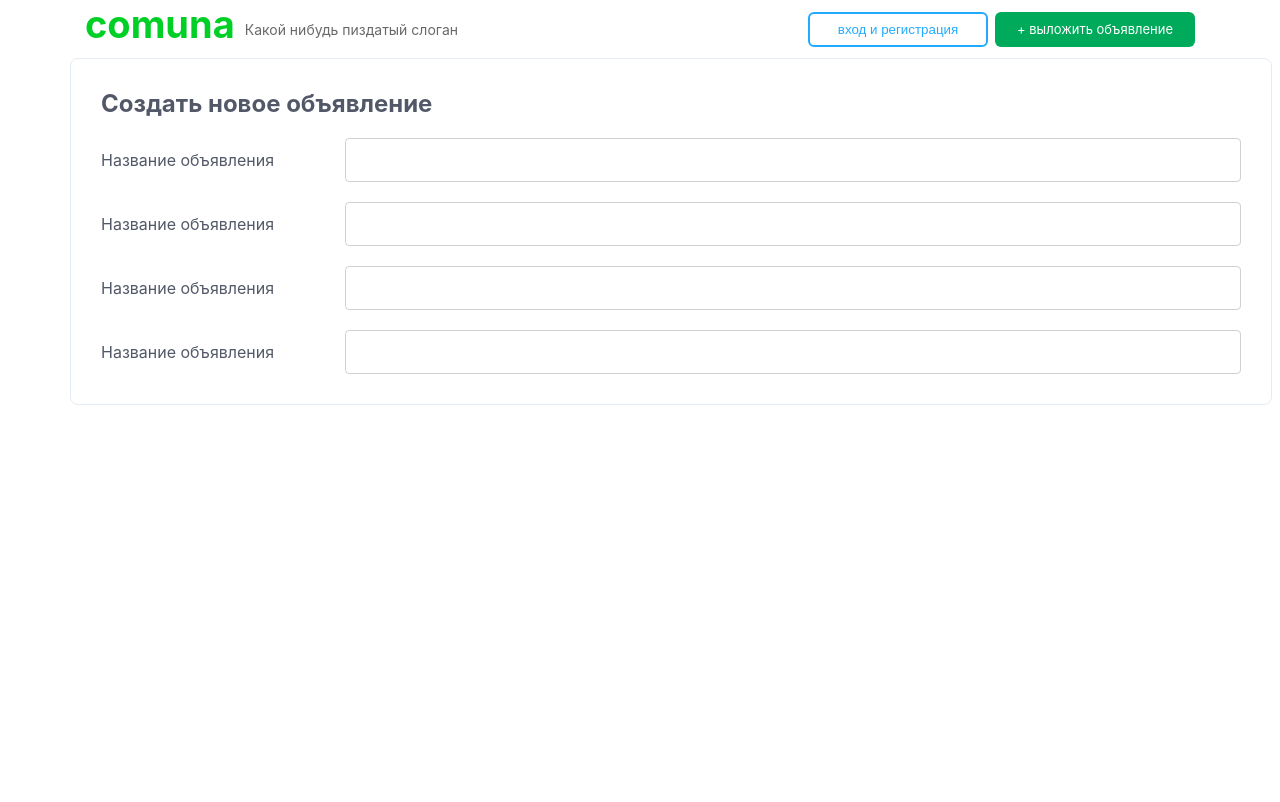
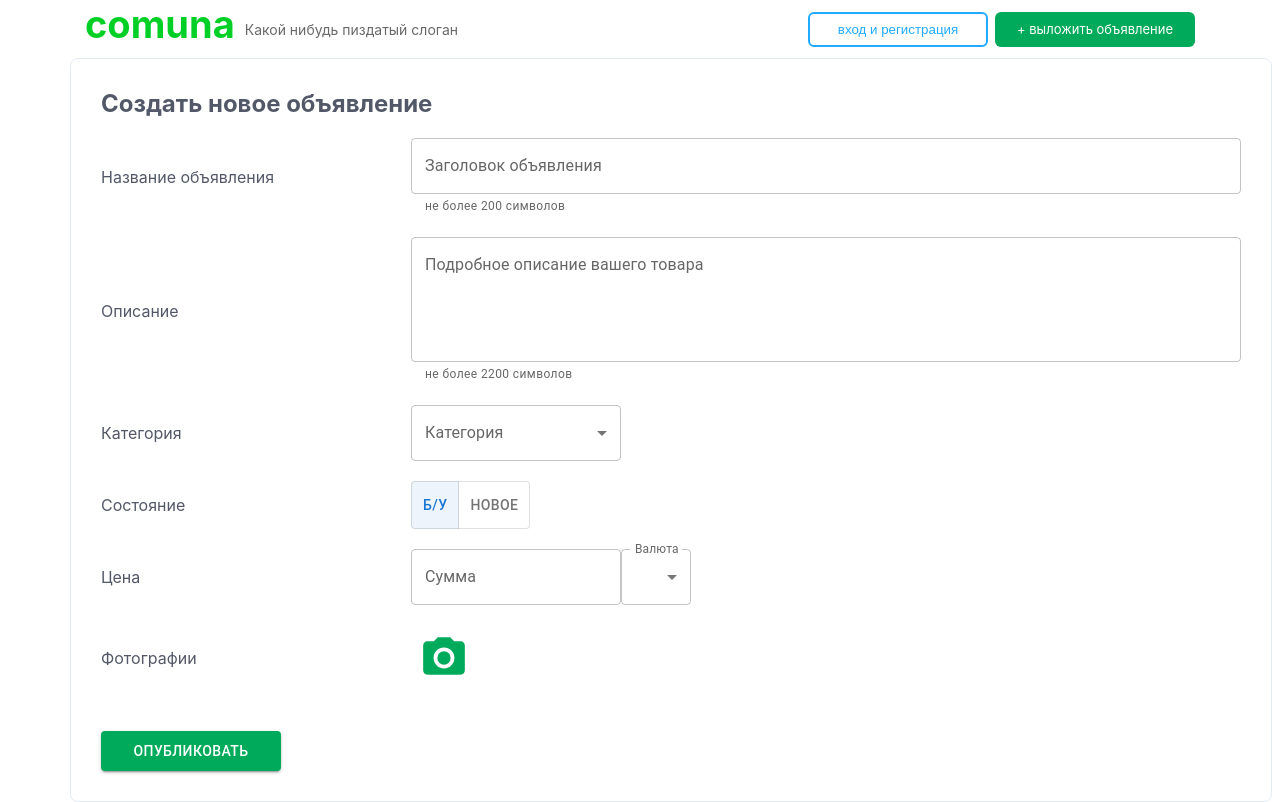
Before and after one commit to GaltDaniil/comuna-client, a React (Create React App) app: page /createad in a window 1280 px wide. Built offline with nearby package versions, Linux system fonts and the light colour scheme; no server answers.

Commit message:
редактирование раздела с созданием объявления

```diff
--- a/package.json
+++ b/package.json
@@ -9,6 +9,7 @@
     "@fortawesome/free-regular-svg-icons": "^6.3.0",
     "@fortawesome/free-solid-svg-icons": "^6.3.0",
     "@fortawesome/react-fontawesome": "^0.2.0",
+    "@mui/icons-material": "^5.11.11",
     "@mui/lab": "^5.0.0-alpha.120",
     "@mui/material": "^5.11.10",
     "@mui/styled-engine-sc": "^5.11.9",
--- a/src/axios.js
+++ b/src/axios.js
@@ -1,7 +1,7 @@
 import axios from 'axios';
 
 const instance = axios.create({
-    baseURL: 'https://balimood.ru/api',
+    baseURL: 'http://localhost:4444',
 });
 
 instance.interceptors.request.use((config) => {
--- a/src/components/Header/index.js
+++ b/src/components/Header/index.js
@@ -6,8 +6,6 @@ import { Link } from 'react-router-dom';
 import { setIsOpenEnter } from '../../redux/slices/EnterSlice';
 import { selectIsLogin } from '../../redux/slices/AuthSlice';
 import { logout } from '../../redux/slices/AuthSlice';
-
-import { Button } from '@mui/material';
 import { FontAwesomeIcon } from '@fortawesome/react-fontawesome';
 import { faArrowRightFromBracket } from '@fortawesome/free-solid-svg-icons';
 import { faUser } from '@fortawesome/free-solid-svg-icons';
@@ -41,7 +39,9 @@ export const Header = () => {
             <p style={{}}>Какой нибудь пиздатый слоган</p>
             {isLogin ? (
                 <div className={styles.btns}>
-                    <button className={styles.btnNewAdd}>+ выложить объявление</button>
+                    <Link to={'/createad'} className={styles.btnNewAdd}>
+                        + выложить объявление
+                    </Link>
                     <Link
                         to={'/user/setting'}
                         style={{
--- a/src/pages/CreateAd/CreateAd.module.scss
+++ b/src/pages/CreateAd/CreateAd.module.scss
@@ -12,12 +12,13 @@
         margin-right: 10px;
         font-size: 16px;
         width: 300px;
+        min-width: 300px;
         font-weight: 400;
     }
     .field {
-        width: 100%;
-        border: 1px solid rgb(209, 209, 209);
-        height: 40px;
-        border-radius: 4px;
+        font-size: 12px;
+    }
+    .field::placeholder {
+        font-size: 12px;
     }
 }
--- a/src/pages/CreateAd/index.js
+++ /dev/null
@@ -1,42 +0,0 @@
-import React from 'react';
-import styles from './CreateAd.module.scss';
-
-import { Header } from '../../components/Header';
-
-export const CreateAd = () => {
-    return (
-        <>
-            <Header />
-            <div className="styles maincontainer">
-                <div className={styles.container}>
-                    <h2>Создать новое объявление</h2>
-
-                    <div>
-                        <div style={{ display: 'flex', alignItems: 'center', marginTop: '20px' }}>
-                            <h3 className={styles.title}>Название объявления</h3>
-                            <input className={styles.field} type="text" name="" id="" />
-                        </div>
-                    </div>
-                    <div>
-                        <div style={{ display: 'flex', alignItems: 'center', marginTop: '20px' }}>
-                            <h3 className={styles.title}>Название объявления</h3>
-                            <input className={styles.field} type="text" name="" id="" />
-                        </div>
-                    </div>
-                    <div>
-                        <div style={{ display: 'flex', alignItems: 'center', marginTop: '20px' }}>
-                            <h3 className={styles.title}>Название объявления</h3>
-                            <input className={styles.field} type="text" name="" id="" />
-                        </div>
-                    </div>
-                    <div>
-                        <div style={{ display: 'flex', alignItems: 'center', marginTop: '20px' }}>
-                            <h3 className={styles.title}>Название объявления</h3>
-                            <input className={styles.field} type="text" name="" id="" />
-                        </div>
-                    </div>
-                </div>
-            </div>
-        </>
-    );
-};
--- /dev/null
+++ b/src/pages/CreateAd/index.jsx
@@ -0,0 +1,169 @@
+import React from 'react';
+import styles from './CreateAd.module.scss';
+
+import { Header } from '../../components/Header';
+
+import {
+    FormControl,
+    InputLabel,
+    MenuItem,
+    Select,
+    TextField,
+    ToggleButtonGroup,
+    ToggleButton,
+    Button,
+    IconButton,
+} from '@mui/material';
+import { PhotoCamera } from '@mui/icons-material';
+
+export const CreateAd = () => {
+    const [category, setCategory] = React.useState('');
+    const [isNew, setIsNew] = React.useState('0');
+    const [isСurrency, setIsСurrency] = React.useState('RP');
+
+    const changeCategory = (event) => {
+        setCategory(event.target.value);
+    };
+    const changeСurrency = (event) => {
+        setIsСurrency(event.target.value);
+    };
+    const changeNewOrOld = (event, newAlignment) => {
+        setIsNew(newAlignment);
+    };
+
+    /*  const useStyles = makeStyles({
+        customTextField: {
+            '& input::placeholder': {
+                fontSize: '20px',
+            },
+        },
+    }); */
+
+    return (
+        <>
+            <Header />
+            <div className="styles maincontainer">
+                <div className={styles.container}>
+                    <h2>Создать новое объявление</h2>
+                    <div>
+                        <div style={{ display: 'flex', alignItems: 'center', marginTop: '20px' }}>
+                            <h3 className={styles.title}>Название объявления</h3>
+                            <TextField
+                                fullWidth
+                                id="outlined-basic"
+                                label="Заголовок объявления"
+                                variant="outlined"
+                                multiline=""
+                                helperText="не более 200 символов"
+                            />
+                        </div>
+                    </div>
+                    <div>
+                        <div style={{ display: 'flex', alignItems: 'center', marginTop: '20px' }}>
+                            <h3 className={styles.title}>Описание</h3>
+                            <TextField
+                                TextareaAutosize
+                                fullWidth
+                                multiline
+                                rows={4}
+                                label="Подробное описание вашего товара"
+                                helperText="не более 2200 символов"
+                            />
+                        </div>
+                    </div>
+                    <div>
+                        <div style={{ display: 'flex', alignItems: 'center', marginTop: '20px' }}>
+                            <h3 className={styles.title}>Категория</h3>
+                            <FormControl sx={{ minWidth: 200, width: 210 }}>
+                                <InputLabel id="demo-simple-select-label">Категория</InputLabel>
+                                <Select
+                                    labelId="demo-simple-select-label"
+                                    placeholder="Ваша категория"
+                                    id="demo-simple-select"
+                                    value={category}
+                                    label="Категория"
+                                    onChange={changeCategory}
+                                >
+                                    <MenuItem value={1}>Одежда, обувь и аксессуары </MenuItem>
+                                    <MenuItem value={2}>Электроника и аксессуары</MenuItem>
+                                    <MenuItem value={3}>Для дома</MenuItem>
+                                    <MenuItem value={4}>Красота и здоровье</MenuItem>
+                                    <MenuItem value={5}>Хобби и отдых</MenuItem>
+                                    <MenuItem value={6}>Другое</MenuItem>
+                                </Select>
+                            </FormControl>
+                        </div>
+                    </div>
+                    <div>
+                        <div style={{ display: 'flex', alignItems: 'center', marginTop: '20px' }}>
+                            <h3 className={styles.title}>Состояние</h3>
+                            <ToggleButtonGroup
+                                color="primary"
+                                value={isNew}
+                                exclusive
+                                onChange={changeNewOrOld}
+                                aria-label="Platform"
+                            >
+                                <ToggleButton value="0">Б/у</ToggleButton>
+                                <ToggleButton value="1">новое</ToggleButton>
+                            </ToggleButtonGroup>
+                        </div>
+                    </div>
+                    <div>
+                        <div style={{ display: 'flex', alignItems: 'center', marginTop: '20px' }}>
+                            <h3 className={styles.title}>Цена</h3>
+                            <TextField
+                                sx={{ minWidth: 200, width: 210 }}
+                                id="outlined-basic"
+                                label="Cумма"
+                                variant="outlined"
+                                multiline=""
+                            />
+                            <FormControl sx={{ minWidth: 50, width: 70 }}>
+                                <InputLabel id="demo-simple-select-label">Валюта</InputLabel>
+                                <Select
+                                    labelId="demo-simple-select-label"
+                                    placeholder="Ваша категория"
+                                    id="demo-simple-select"
+                                    value={isСurrency}
+                                    label="Валюта"
+                                    onChange={changeСurrency}
+                                    helperText="выберете валюту"
+                                >
+                                    <MenuItem label="$" value={'USD'}>
+                                        $
+                                    </MenuItem>
+                                    <MenuItem label="₽" value={'RUB'}>
+                                        ₽
+                                    </MenuItem>
+                                    <MenuItem label="RS" value={'RS'}>
+                                        ₨
+                                    </MenuItem>
+                                </Select>
+                            </FormControl>
+                        </div>
+                    </div>
+                    <div>
+                        <div style={{ display: 'flex', alignItems: 'center', marginTop: '20px' }}>
+                            <h3 className={styles.title}>Фотографии</h3>
+                            <IconButton
+                                color="primary"
+                                aria-label="upload picture"
+                                component="label"
+                            >
+                                <input hidden accept="image/*" type="file" />
+                                <PhotoCamera sx={{ width: 50, height: 50, color: '#00aa5b' }} />
+                            </IconButton>
+                        </div>
+                    </div>
+                    <Button
+                        sx={{ mt: 5, width: 180, height: 40, background: '#00aa5b' }}
+                        variant="contained"
+                    >
+                        Опубликовать
+                    </Button>
+                </div>
+            </div>
+        </>
+    );
+};
```
Also changed, not shown: 1 other file (tests, documents, lock files or other folders).
